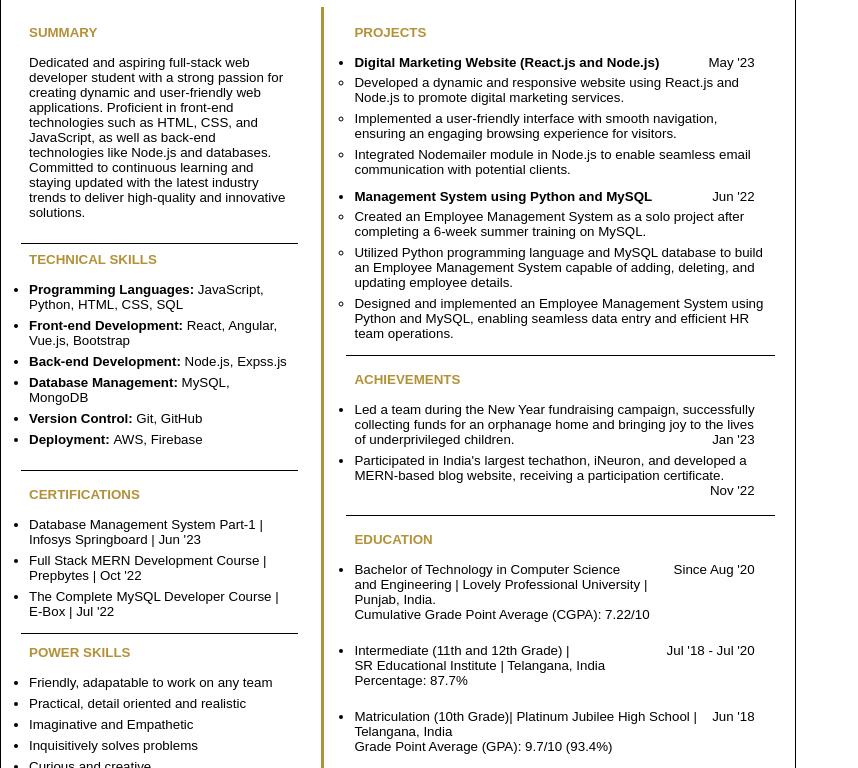
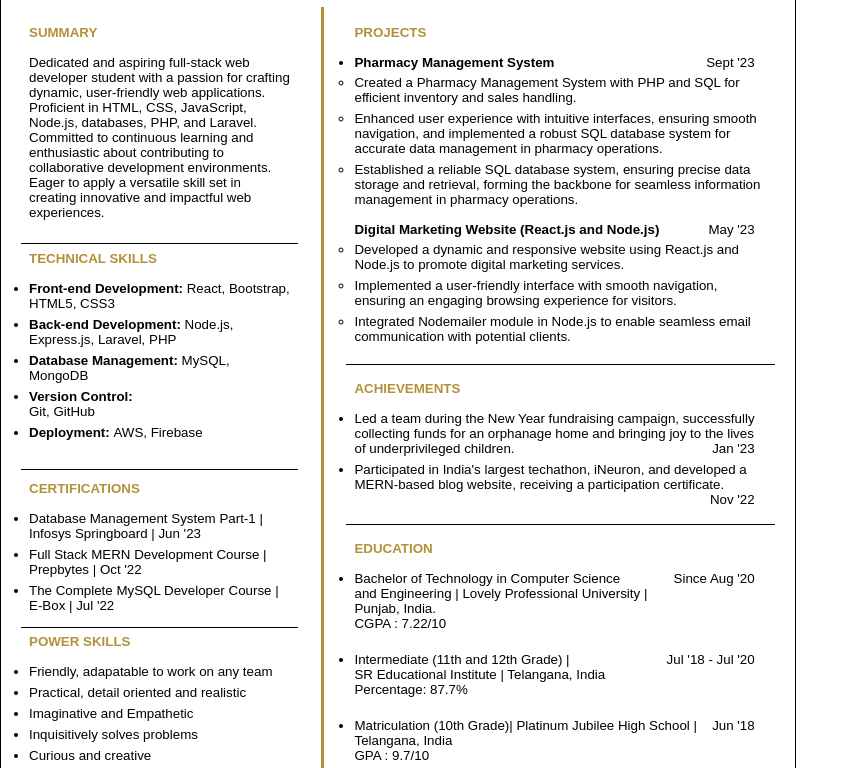
Before and after one commit to Prabhath223/resm, a plain HTML site: page index.html in a window 1280 px wide. Shown: the part 184-952 px from the top of the page, without its empty margins (0-858 px from the left). Drawn offline with Linux system fonts and the light colour scheme.

Commit message:
Update index.html

```diff
--- a/index.html
+++ b/index.html
@@ -132,14 +132,14 @@ top: 76px;
       height: 210px;
       /* background-color: lightgray; */
       margin: 20px;
-      margin-bottom: 0px;
+      padding-bottom: 20px;
       font-size: 10pt;
       border-bottom: 1px solid black;
     }
     .left-column-2{
         /* background-color: antiquewhite; */
         margin: 20px;
-        margin-top: -140px;
+        margin-top: -150px;
         margin-bottom: 0px;
       padding: 20px;
         font-size: 10pt;
@@ -150,20 +150,20 @@ top: 76px;
 
         font-size: 10pt;
         margin: 20px;
-        margin-top: -65px;
+        margin-top: -80px;
         border-bottom: 1px solid black;
 
     }
     .left-column-4{
         font-size: 10pt;
         margin: 20px;
-        margin-top: -160px;
+        margin-top: -180px;
         border-bottom: 1px solid black;
     }
     .left-column-5{
         font-size: 10pt;
         margin: 20px;
-        margin-top: -120px;
+        margin-top: -130px;
     }
     .right-column-1 {
         font-size: 10pt;
@@ -263,23 +263,33 @@ top: 76px;
 
 
 <div class="grid-container">
-    <div class="grid-item left-column-1"><header class="header1">SUMMARY</header><BR>Dedicated and aspiring full-stack web developer student with a strong passion for creating dynamic and user-friendly web applications. Proficient in front-end technologies such as HTML, CSS, and JavaScript, as well as back-end technologies like Node.js and databases. Committed to continuous learning and staying updated with the latest industry trends to deliver high-quality and innovative solutions.</div>
+    <div class="grid-item left-column-1"><header class="header1">SUMMARY</header><BR>
+        Dedicated and aspiring full-stack web developer student with a passion for crafting dynamic, user-friendly web applications. Proficient in HTML, CSS, JavaScript, Node.js, databases, PHP, and Laravel. Committed to continuous learning and enthusiastic about contributing to collaborative development environments. Eager to apply a versatile skill set in creating innovative and impactful web experiences.</div>
     <div class="grid-item right-column-1"><header class="header-6">PROJECTS</header><br>
         <ul>
-            <li class="list-heading">
+
+                <li><strong> Pharmacy Management System</strong><span class="yr">Sept '23</span>
+                    <ul>
+                        <li class="lii2"> Created a Pharmacy Management System with PHP and SQL for efficient inventory and sales handling.
+                        </li>
+                        <li>Enhanced user experience with intuitive interfaces, ensuring smooth navigation, and implemented a robust SQL database system for accurate data management in pharmacy operations.
+                        </li>
+                        <li class="lii3">Established a reliable SQL database system, ensuring precise data storage and retrieval, forming the backbone for seamless information management in pharmacy operations.</li>
+                    </ul><br>
               <strong>Digital Marketing Website (React.js and Node.js)</strong><span class="yr">May '23</span>
               <ul>
                 <li class="lii1">Developed a dynamic and responsive website using React.js and Node.js to promote digital marketing services.</li>
                 <li>Implemented a user-friendly interface with smooth navigation, ensuring an engaging browsing experience for visitors.</li>
                 <li>Integrated Nodemailer module in Node.js to enable seamless email communication with potential clients.</li>  <!--ensuring efficient lead generation and customer engagement.</li> -->
-              </ul>
+              </ul></li>
             </li>
-            <li><strong> Management System using Python and MySQL</strong><span class="yr">Jun '22</span>
+            <!-- <li><strong> Management System using Python and MySQL</strong><span class="yr">Jun '22</span>
             <ul>
                 <li class="lii2">Created an Employee Management System as a solo project after completing a 6-week summer training on MySQL.</li>
                 <li>Utilized Python programming language and MySQL database to build an Employee Management System capable of adding, deleting, and updating employee details.</li>
                 <li class="lii3">Designed and implemented an Employee Management System using Python and MySQL, enabling seamless data entry and efficient HR team operations.</li>
-            </ul></li>
+            </ul></li> -->
+
           </ul>
         </div>
 
@@ -287,11 +297,11 @@ top: 76px;
 
     <div class="grid-item left-column-2"><HEADER class="header-2">TECHNICAL SKILLS</HEADER><br>
        <ul>
-       <li> <b>Programming Languages:</b> JavaScript, Python, HTML, CSS, SQL</li>
-       <li> <b> Front-end Development:</b> React, Angular, Vue.js, Bootstrap</li>
-       <li> <b>Back-end Development:</b> Node.js, Expss.js</li>
+       <!-- <li> <b>Programming Languages:</b> Python, Python</li> -->
+       <li> <b> Front-end Development:</b> React, Bootstrap, HTML5, CSS3</li>
+       <li> <b>Back-end Development:</b> Node.js, Express.js, Laravel, PHP</li>
        <li> <b> Database Management:</b> MySQL, MongoDB</li>
-        <li> <b> Version Control:</b> Git, GitHub</li>
+        <li> <b> Version Control:</b> <br>Git, GitHub</li>
             <li> <b> Deployment: </b>AWS, Firebase</li>
                 <!-- <li> <b>Testing and Debugging:</b> Jest, Mocha, Chai, DevTools</li> -->
        </ul> </div>
@@ -316,7 +326,7 @@ top: 76px;
             <ul>
                 <li class="list-heading">
             Bachelor of Technology in Computer Science &nbsp;&nbsp;&nbsp; &nbsp; &nbsp; &nbsp; &nbsp; &nbsp; &nbsp; &nbsp; &nbsp; &nbsp; &nbsp; &nbsp; &nbsp; &nbsp; &nbsp; &nbsp; &nbsp; &nbsp;    <span class="yr">Since Aug '20</span>and Engineering | Lovely Professional University |  &nbsp; &nbsp; &nbsp; &nbsp;    &nbsp; &nbsp; &nbsp; &nbsp;    &nbsp; &nbsp; &nbsp; &nbsp;   Punjab, India.
-            &nbsp; &nbsp; &nbsp; &nbsp;    &nbsp; &nbsp; &nbsp; &nbsp;    &nbsp; &nbsp; &nbsp; &nbsp;    &nbsp; &nbsp; &nbsp; &nbsp;    &nbsp; &nbsp; &nbsp; &nbsp;    &nbsp; &nbsp; &nbsp; &nbsp;    &nbsp; &nbsp; &nbsp; &nbsp;    &nbsp; &nbsp; &nbsp; &nbsp;    &nbsp; &nbsp; &nbsp; &nbsp;    &nbsp; &nbsp; &nbsp; &nbsp;    Cumulative Grade Point Average (CGPA): 7.22/10
+            &nbsp; &nbsp; &nbsp; &nbsp;    &nbsp; &nbsp; &nbsp; &nbsp;    &nbsp; &nbsp; &nbsp; &nbsp;    &nbsp; &nbsp; &nbsp; &nbsp;    &nbsp; &nbsp; &nbsp; &nbsp;    &nbsp; &nbsp; &nbsp; &nbsp;    &nbsp; &nbsp; &nbsp; &nbsp;    &nbsp; &nbsp; &nbsp; &nbsp;    &nbsp; &nbsp; &nbsp; &nbsp;    &nbsp; &nbsp; &nbsp; &nbsp;   CGPA : 7.22/10
 
 
                 </li>
@@ -328,7 +338,8 @@ top: 76px;
                 <li>
                     Matriculation (10th Grade)| Platinum Jubilee High School | <span class="yr">Jun '18</span>&nbsp;&nbsp;&nbsp;&nbsp;&nbsp;&nbsp;&nbsp;&nbsp; Telangana, India
                     &nbsp;&nbsp;&nbsp;&nbsp;&nbsp;&nbsp;&nbsp;&nbsp;&nbsp;&nbsp;&nbsp;&nbsp;&nbsp;&nbsp;&nbsp;&nbsp;&nbsp;&nbsp;&nbsp;&nbsp;&nbsp;&nbsp;&nbsp;&nbsp;&nbsp;&nbsp;&nbsp;&nbsp;&nbsp;&nbsp;&nbsp;&nbsp;&nbsp;&nbsp;&nbsp;&nbsp;&nbsp;&nbsp;&nbsp;&nbsp;&nbsp;&nbsp;&nbsp;&nbsp;&nbsp;&nbsp;&nbsp;&nbsp;&nbsp;&nbsp;&nbsp;&nbsp;&nbsp;&nbsp;&nbsp;&nbsp;&nbsp;&nbsp;&nbsp;&nbsp;&nbsp;&nbsp;&nbsp;&nbsp;&nbsp;&nbsp;&nbsp;&nbsp;&nbsp;&nbsp;&nbsp;&nbsp;&nbsp;&nbsp;&nbsp;&nbsp;&nbsp;&nbsp;&nbsp;&nbsp;
-                 Grade Point Average (GPA): 9.7/10 (93.4%)
+                 GPA : 9.7/10
+                  <!-- (93.4%) -->
 
                 </li>
 
@@ -354,7 +365,7 @@ top: 76px;
     </div>
     <div class="grid-item right-column-4"><header class="header-9">LANGUAGE PROFICIENCY</header><br>
     <ul>
-        <li>English: Advanced (Proficient)  </li>
+        <li>English:  <!--Advanced -->Proficient  </li>
         <li>Telugu: Native</li>
         <li>Hindi: Intermediate</li>
 
```
